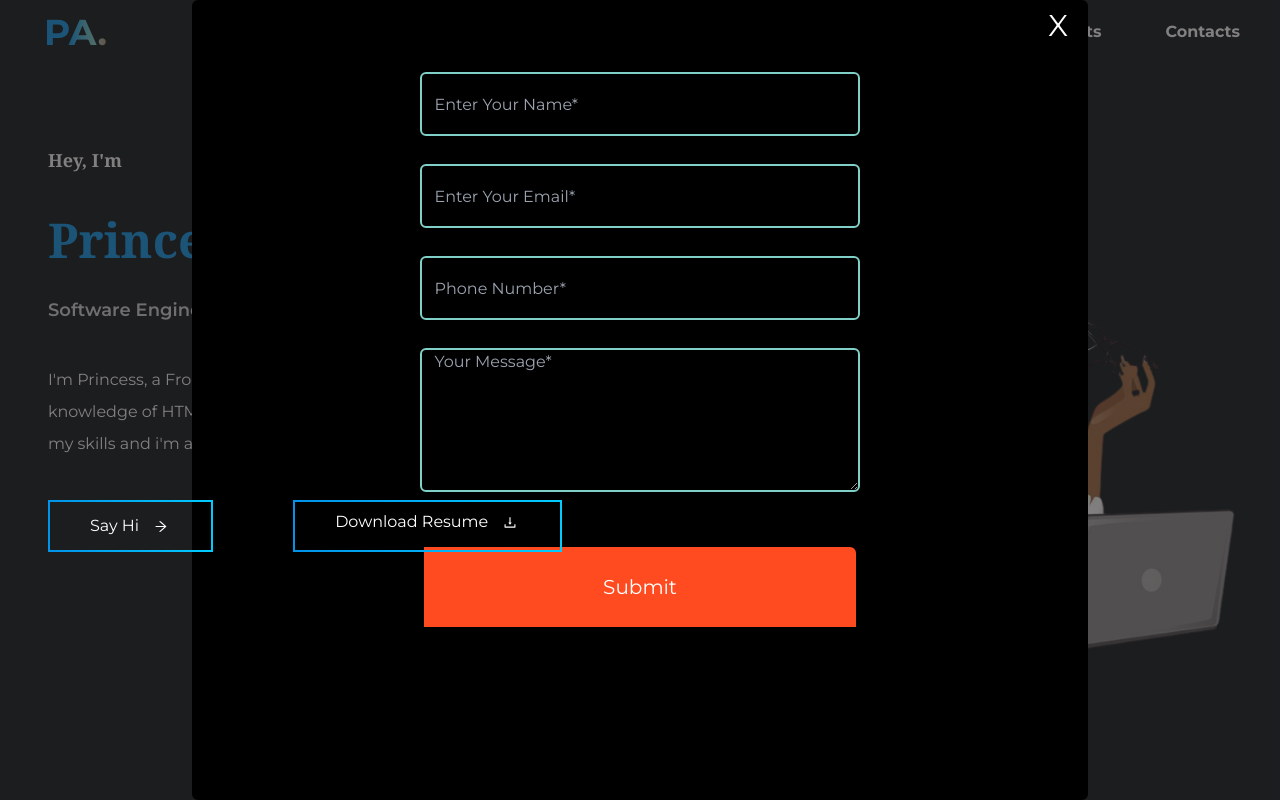
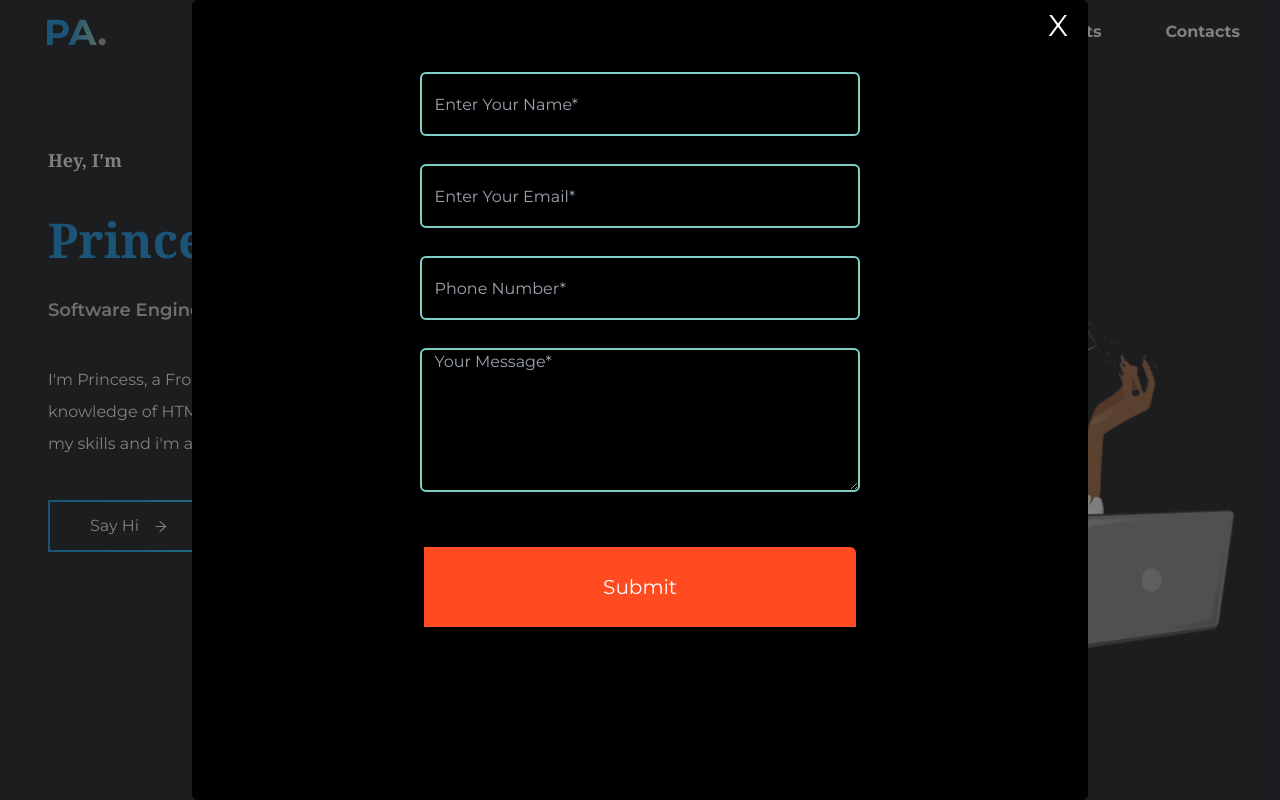
Before and after one commit to Princessayomide53/Portfolio, a React (Create React App) app: page / in a window 1280 px wide. Both pictures are taken after a click on the button "Say Hi". Shown: the top 800 px of the page. Built offline with nearby package versions, Linux system fonts and the light colour scheme.

Commit message:
adjusted the modal

```diff
--- a/src/Components/Modal.jsx
+++ b/src/Components/Modal.jsx
@@ -115,9 +115,9 @@ function Modal({ open, onClose }) {
       <form noValidate ref={form} onSubmit={handleSubmit}>
         <div
           class="modal"
-          className="flex flex-col mt-0 justify-center z-10 items-center ml-0 fixed bg-[#2e2b2b] bg-opacity-60 inset-0 w-full h-screen"
+          className="flex flex-col mt-0 justify-center z-50 items-center ml-0 fixed bg-[#2e2b2b] bg-opacity-60 inset-0 w-full h-screen"
         >
-          <div className="bg-black lg:w-[70%] md:w-[80%] w-full h-screen  rounded-md">
+          <div className="bg-black lg:w-[70%] md:w-[80%] w-full h-screen  rounded-md z-20">
             <div className="flex justify-end lg:mt-2 mt-1 pr-5 text-3xl z-10 mb-2">
               <button className="text-white" onClick={onClose}>
                 X
```
